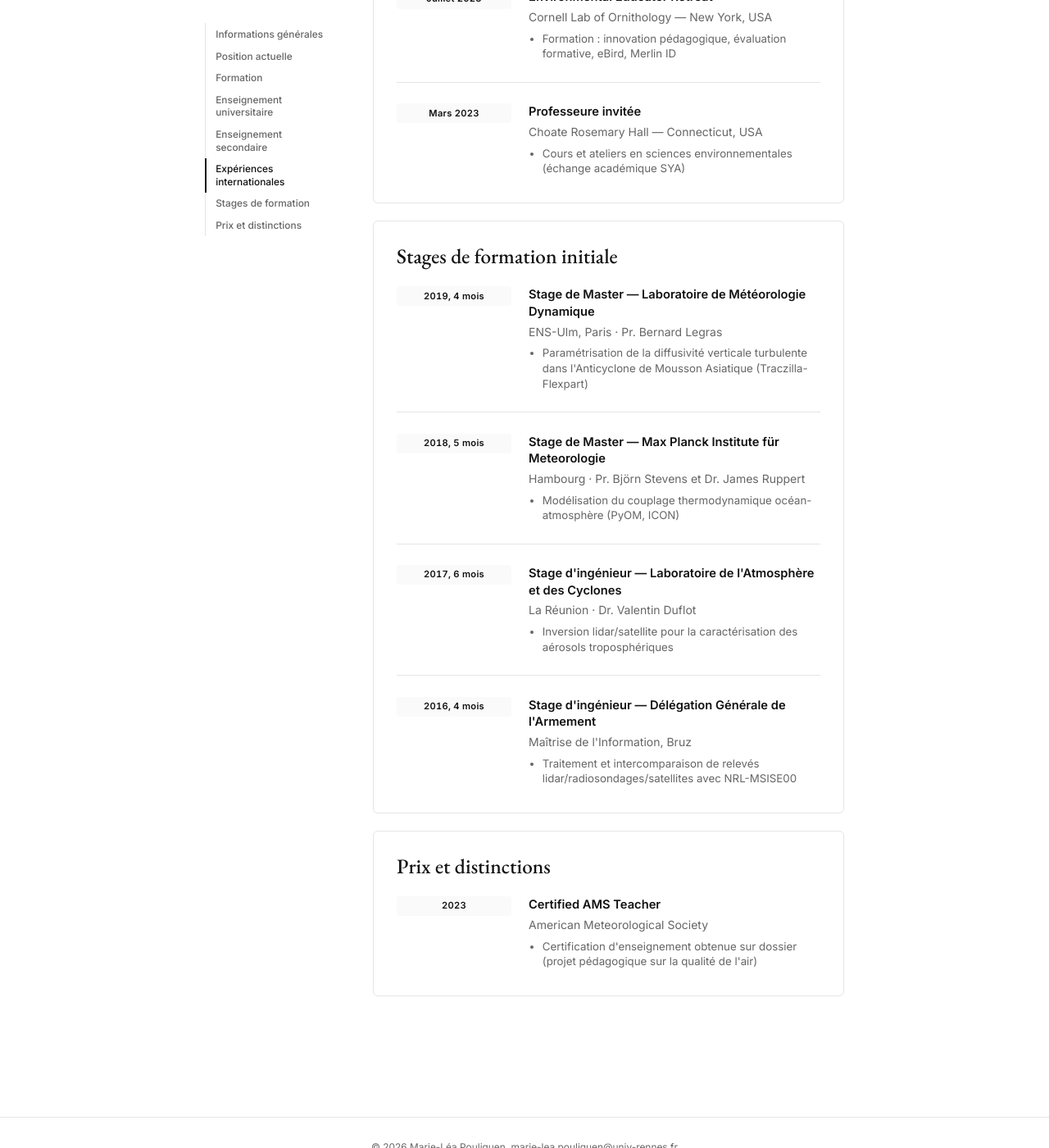
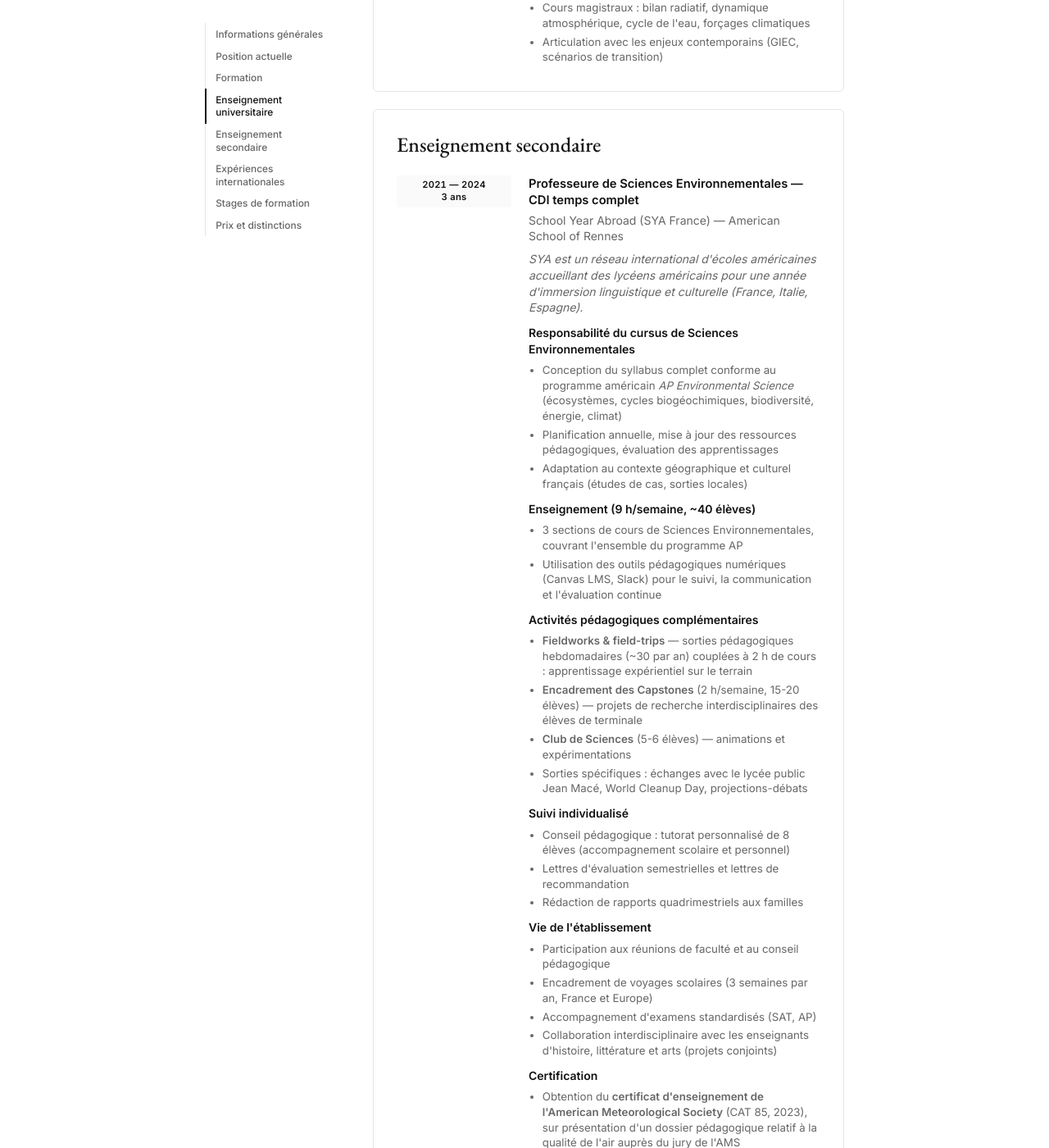
Before and after one commit to marieleapouliquen/marieleapouliquen.github.io, a Jekyll site: the page built from _pages/cv.md, in a window 1280 px wide and 1400 px high, scrolled down 2045 px. Shown: the whole window at 82% size. Built offline with Jekyll 4.4.1, drawn with Linux system fonts in a browser that asks for light colours; some of the changed text lies outside the part shown.

Commit message:
Update cv.md

```diff
--- a/_pages/cv.md
+++ b/_pages/cv.md
@@ -73,53 +73,130 @@ body_class: page-cv
 </div>
 </section>
 
+
 <section class="cv-section" id="enseignement-sup">
 <h2>Enseignement universitaire</h2>
+
 <div class="cv-entry">
   <span class="cv-entry-date">2026, hiver</span>
   <div class="cv-entry-content">
     <span class="cv-entry-title">Dynamique des Enveloppes Fluides (Géophysique)</span>
-    <span class="cv-entry-place">Université de Rennes — Licence STE/SVT/CPES · 30h</span>
+    <span class="cv-entry-place">Université de Rennes — Licence Physique, Chimie, Sciences de la Terre · 30h</span>
+    <ul>
+      <li>Cours magistraux (lois fondamentales de la dynamique atmosphérique et océanique)</li>
+      <li>Travaux dirigés en demi-groupes (équations primitives, ondes, instabilités)</li>
+      <li>Module rattaché à la licence STE/SVT/CPES (3 ECTS indicatifs)</li>
+    </ul>
   </div>
 </div>
+
 <div class="cv-entry">
   <span class="cv-entry-date">2025, automne</span>
   <div class="cv-entry-content">
     <span class="cv-entry-title">Challenge Transition Énergétique et Sociétale</span>
-    <span class="cv-entry-place">Université de Rennes — Tutorat de 4 groupes au Géo Fablab · 20h</span>
+    <span class="cv-entry-place">Université de Rennes — Licence Physique, Chimie, Sciences de la Terre · 20h</span>
+    <ul>
+      <li>Encadrement (tutorat) de 4 groupes d'étudiant·e·s sur un projet expérimental au Géo Fablab</li>
+      <li>Accompagnement à la formulation d'une problématique, à la conception du protocole et à la restitution</li>
+    </ul>
   </div>
 </div>
+
 <div class="cv-entry">
   <span class="cv-entry-date">2023, automne</span>
   <div class="cv-entry-content">
-    <span class="cv-entry-title">Milieux et Environnement</span>
-    <span class="cv-entry-place">Université Rennes 2 — Licence Géographie · 6h</span>
+    <span class="cv-entry-title">Milieux et Environnement (Géographie Physique et Sociale)</span>
+    <span class="cv-entry-place">Université Rennes 2 — Licence 1 Géographie · 12h (cours + séminaires)</span>
+    <ul>
+      <li>Cours magistraux et séminaires pour étudiant·e·s de licence (30 étudiants)</li>
+      <li>Approche centrée sur les environnements et enjeux environnementaux contemporains</li>
+      <li>Études de cas et projet municipal final (analyse territoriale)</li>
+    </ul>
   </div>
 </div>
+
 <div class="cv-entry">
   <span class="cv-entry-date">2020, automne</span>
   <div class="cv-entry-content">
     <span class="cv-entry-title">Processus du Système Climatique</span>
-    <span class="cv-entry-place">Institut Supérieur de l'Environnement, Versailles — Licence 2 · 20h</span>
+    <span class="cv-entry-place">Institut Supérieur de l'Environnement, Versailles — Bachelor 2 Écologie et Gestion de l'Environnement · 20h</span>
+    <ul>
+      <li>Conception complète de l'UE (objectifs, séquences, supports, évaluation)</li>
+      <li>Cours magistraux : bilan radiatif, dynamique atmosphérique, cycle de l'eau, forçages climatiques</li>
+      <li>Articulation avec les enjeux contemporains (GIEC, scénarios de transition)</li>
+    </ul>
   </div>
 </div>
+
 </section>
 
 <section class="cv-section" id="enseignement-sec">
 <h2>Enseignement secondaire</h2>
+
 <div class="cv-entry">
-  <span class="cv-entry-date">2021 — 2024</span>
+  <span class="cv-entry-date">2021 — 2024<br>3 ans</span>
   <div class="cv-entry-content">
-    <span class="cv-entry-title">Professeure de Sciences Environnementales (CDI temps complet)</span>
-    <span class="cv-entry-place">School Year Abroad (SYA France) — Rennes</span>
+    <span class="cv-entry-title">Professeure de Sciences Environnementales — CDI temps complet</span>
+    <span class="cv-entry-place">School Year Abroad (SYA France) — American School of Rennes</span>
+
+    <p style="margin: 0.6rem 0 0.4rem 0; color: var(--color-muted);"><em>SYA est un réseau international d'écoles américaines accueillant des lycéens américains pour une année d'immersion linguistique et culturelle (France, Italie, Espagne).</em></p>
+
+    <p style="margin: 0.8rem 0 0.3rem 0;"><strong>Responsabilité du cursus de Sciences Environnementales</strong></p>
     <ul>
-      <li>Responsable du cursus Sciences Environnementales (AP Environmental Science)</li>
-      <li>Enseignement de 3 sections (9h/semaine, ~40 élèves)</li>
-      <li>Encadrement de projets de recherche, conseil pédagogique, voyages scolaires</li>
+      <li>Conception du syllabus complet conforme au programme américain <em>AP Environmental Science</em> (écosystèmes, cycles biogéochimiques, biodiversité, énergie, climat)</li>
+      <li>Planification annuelle, mise à jour des ressources pédagogiques, évaluation des apprentissages</li>
+      <li>Adaptation au contexte géographique et culturel français (études de cas, sorties locales)</li>
+    </ul>
+
+    <p style="margin: 0.8rem 0 0.3rem 0;"><strong>Enseignement (9 h/semaine, ~40 élèves)</strong></p>
+    <ul>
+      <li>3 sections de cours de Sciences Environnementales, couvrant l'ensemble du programme AP</li>
+      <li>Utilisation des outils pédagogiques numériques (Canvas LMS, Slack) pour le suivi, la communication et l'évaluation continue</li>
+    </ul>
+
+    <p style="margin: 0.8rem 0 0.3rem 0;"><strong>Activités pédagogiques complémentaires</strong></p>
+    <ul>
+      <li><strong>Fieldworks &amp; field-trips</strong> — sorties pédagogiques hebdomadaires (~30 par an) couplées à 2 h de cours : apprentissage expérientiel sur le terrain</li>
+      <li><strong>Encadrement des Capstones</strong> (2 h/semaine, 15-20 élèves) — projets de recherche interdisciplinaires des élèves de terminale</li>
+      <li><strong>Club de Sciences</strong> (5-6 élèves) — animations et expérimentations</li>
+      <li>Sorties spécifiques : échanges avec le lycée public Jean Macé, World Cleanup Day, projections-débats</li>
+    </ul>
+
+    <p style="margin: 0.8rem 0 0.3rem 0;"><strong>Suivi individualisé</strong></p>
+    <ul>
+      <li>Conseil pédagogique : tutorat personnalisé de 8 élèves (accompagnement scolaire et personnel)</li>
+      <li>Lettres d'évaluation semestrielles et lettres de recommandation</li>
+      <li>Rédaction de rapports quadrimestriels aux familles</li>
+    </ul>
+
+    <p style="margin: 0.8rem 0 0.3rem 0;"><strong>Vie de l'établissement</strong></p>
+    <ul>
+      <li>Participation aux réunions de faculté et au conseil pédagogique</li>
+      <li>Encadrement de voyages scolaires (3 semaines par an, France et Europe)</li>
+      <li>Accompagnement d'examens standardisés (SAT, AP)</li>
+      <li>Collaboration interdisciplinaire avec les enseignants d'histoire, littérature et arts (projets conjoints)</li>
+    </ul>
+
+    <p style="margin: 0.8rem 0 0.3rem 0;"><strong>Certification</strong></p>
+    <ul>
+      <li>Obtention du <strong>certificat d'enseignement de l'American Meteorological Society</strong> (CAT 85, 2023), sur présentation d'un dossier pédagogique relatif à la qualité de l'air auprès du jury de l'AMS</li>
     </ul>
   </div>
 </div>
+
+<div class="cv-entry">
+  <span class="cv-entry-date">2015 — 2016</span>
+  <div class="cv-entry-content">
+    <span class="cv-entry-title">Tutorat en Mathématiques, Physique et Chimie</span>
+    <span class="cv-entry-place">Lycée Edgar Morin, Douai</span>
+    <ul>
+      <li>Soutien scolaire à des lycéens en difficulté, dans le cadre de l'engagement étudiant de l'École des Mines de Douai</li>
+    </ul>
+  </div>
+</div>
+
 </section>
+
 
 <section class="cv-section" id="international">
 <h2>Expériences internationales</h2>
```
